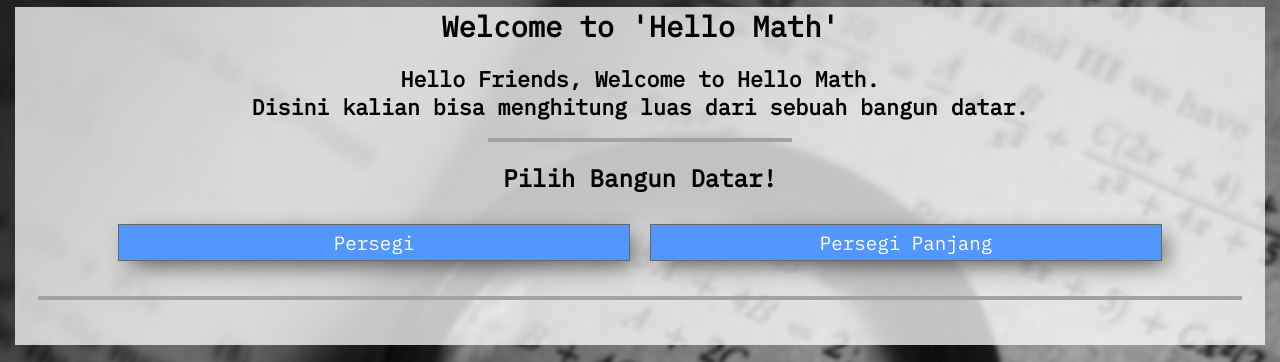
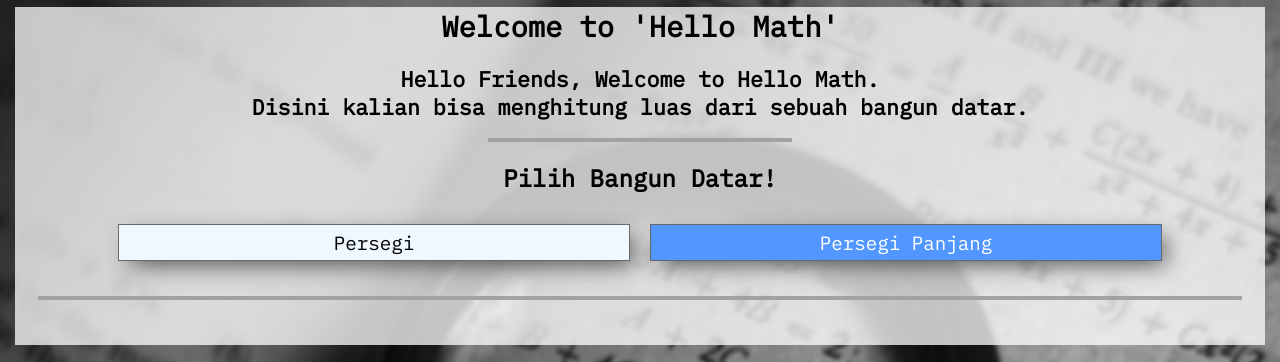
Before and after one commit to revou-fundamental-course/15-may-23-luctfyal12, a plain HTML site: page index.html in a window 1280 px wide. In both pictures the pointer is over the element "Persegi". Shown: the part 74-436 px from the top of the page. Drawn offline with Linux system fonts and the light colour scheme.

Commit message:
edit sedikit

```diff
--- a/css/style.css
+++ b/css/style.css
@@ -60,10 +60,10 @@ header h1 {
     margin: 10px 10px;
 }
 
-/* #btn-square:hover, #btn-rectangle:hover {
+#btn-square:hover, #btn-rectangle:hover {
     background-color: aliceblue;
     color: black;
-} */
+}
 
 .long-divider {
     border: 2px solid rgb(163, 161, 161);
```
Also changed, not shown: js/script.js (line endings or trailing spaces).
